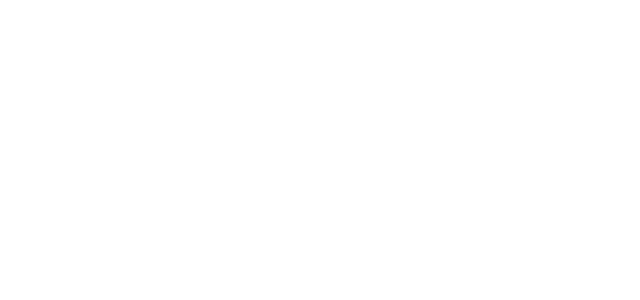
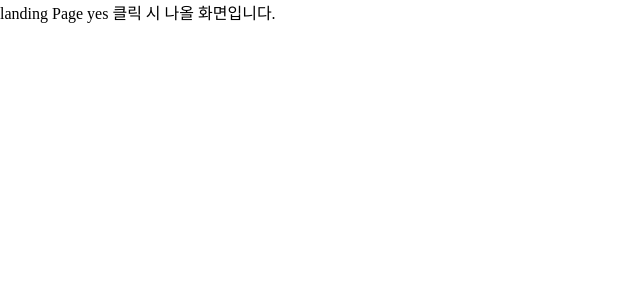
Before and after one commit to LikeLion-at-DGU/Univment_front, a React (Create React App) app: page /fastrecord in a window 1280 px wide. Before the commit this address had no page. Shown: the top 300 px of the page, without its empty margins (0-640 px from the left). Built offline with nearby package versions, Linux system fonts and the light colour scheme; a web font is replaced by a local one.

Commit message:
make a fastRecord Page

```diff
--- a/src/components/AppRouter.js
+++ b/src/components/AppRouter.js
@@ -1,5 +1,6 @@
 import React from "react";
 import { BrowserRouter as Router, Routes, Route } from "react-router-dom";
+import FastRecord from "../pages/FastRecord";
 import Home from "../pages/Home";
 import InitialPage from "../pages/InitialPage";
 import Record from "../pages/Record";
@@ -22,6 +23,7 @@
           ></Route>
           <Route path="/signin" element={<SignIn />}></Route>
           <Route path="/signup" element={<SignUp />}></Route>
+          <Route path="/fastrecord" element={<FastRecord />}></Route>
         </Routes>
         <Routes>
           <Route
--- /dev/null
+++ b/src/pages/FastRecord.js
@@ -0,0 +1,7 @@
+import React from "react";
+
+const FastRecord = () => {
+  return <div>landing Page yes 클릭 시 나올 화면입니다.</div>;
+};
+
+export default FastRecord;
--- a/src/pages/InitialPage.js
+++ b/src/pages/InitialPage.js
@@ -5,6 +5,7 @@
 import { Button } from "@mui/material";
 import { border, width } from "@mui/system";
 import { useNavigate } from "react-router-dom";
+import FastRecord from "./FastRecord";
 
 const InitialPage = ({ isLoggedIn, setIsLoggedIn }) => {
   const navigate = useNavigate();
@@ -12,9 +13,9 @@
   const yesClick = (e) => {
     e.preventDefault();
     if (isLoggedIn) {
-      navigate("/record", { replace: true });
+      navigate("/fastrecord", { replace: true });
     } else {
-      navigate("/signin");
+      navigate("/fastrecord");
     }
   };
   const noClick = (e) => {
```
